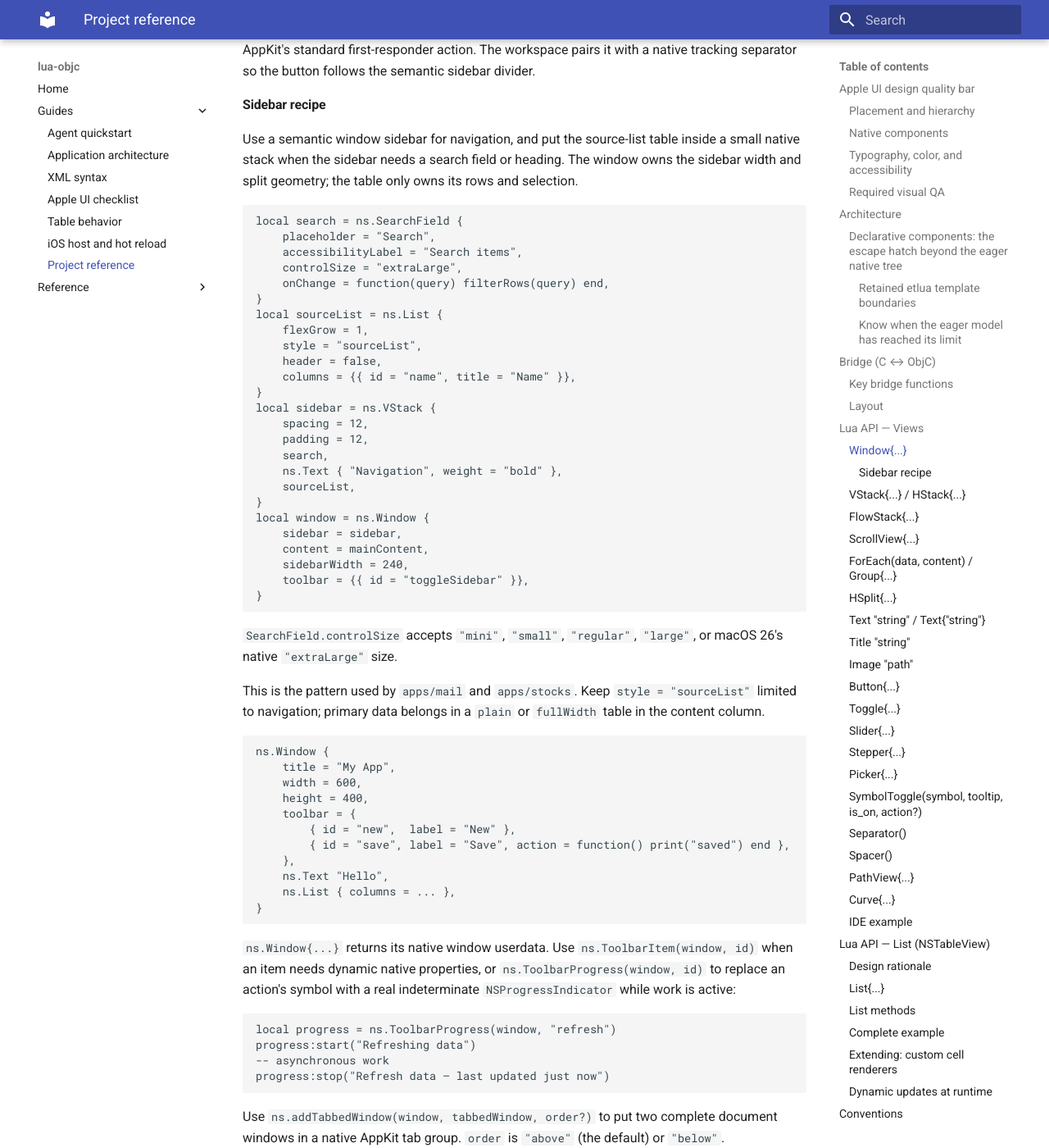
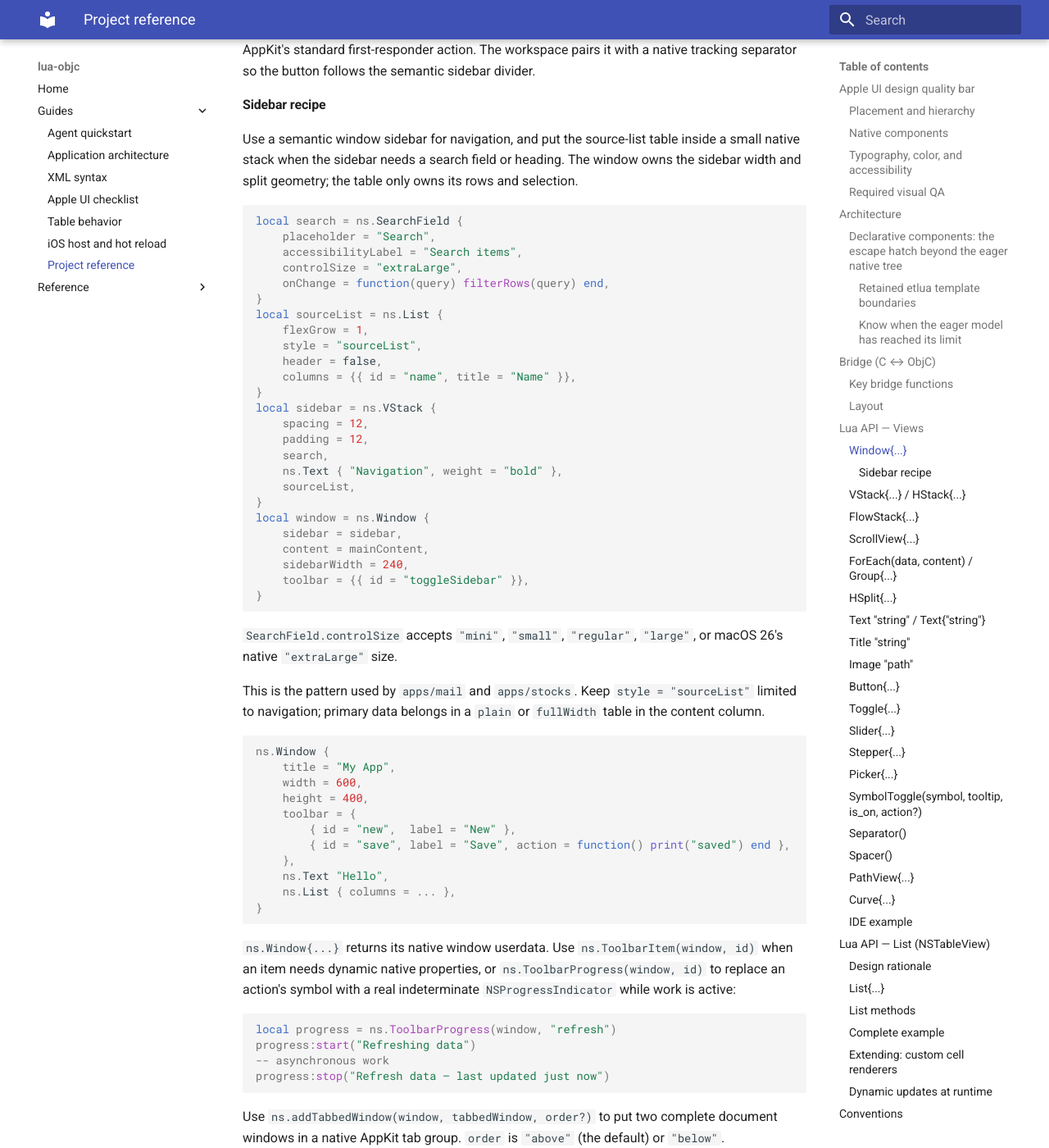
Before and after one commit to corepunch/lua-objc, an MkDocs documentation site: the page built from docs/PROJECT_REFERENCE.md, in a window 1280 px wide and 1400 px high, scrolled down 11125 px. Shown: the whole window at 82% size. Built offline with MkDocs 1.6.1 and Material for MkDocs 9.7.7, drawn with Linux system fonts in a browser that asks for light colours; some of the changed text lies outside the part shown.

Commit message:
Update mkdocs.yml

```diff
--- a/mkdocs.yml
+++ b/mkdocs.yml
@@ -17,7 +17,12 @@ plugins:
 
 markdown_extensions:
   - tables
-  - fenced_code
+  - pymdownx.highlight:
+      use_pygments: true
+      extend_pygments_lang:
+        - name: etlua
+          lang: rhtml
+  - pymdownx.superfences
 
 nav:
   - Home: index.md
```
